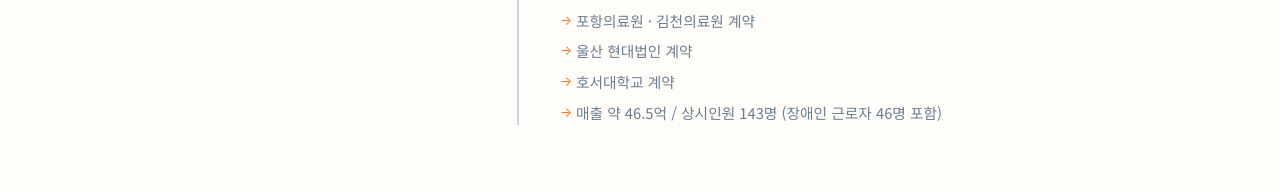
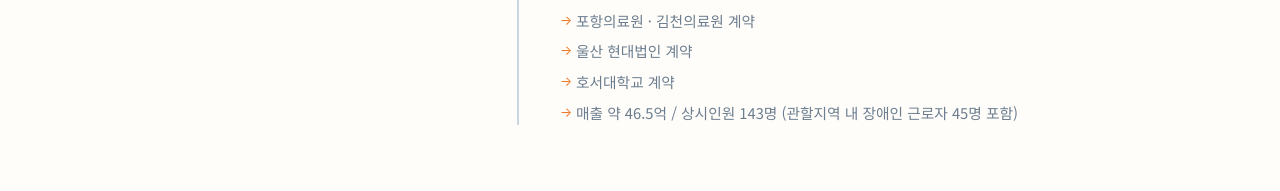
Before and after one commit to sanghoon00/haeon, a plain HTML site: page index.html in a window 1280 px wide. Shown: the part 5859-6050 px from the top of the page. Drawn offline with nearby package versions, Linux system fonts and the light colour scheme.

Commit message:
주요 연혁 장애인 근로자 표기 '관할지역 내 45명'으로 수정
Co-Authored-By: Claude Opus 5.5 <noreply@anthropic.com>
Claude-Session: https://claude.ai/code/session_01J37DFKcNZcUeAJwFxFtDBK

```diff
--- a/index.html
+++ b/index.html
@@ -987,7 +987,7 @@
                   <span class="tl-event">포항의료원 · 김천의료원 계약</span>
                   <span class="tl-event">울산 현대법인 계약</span>
                   <span class="tl-event">호서대학교 계약</span>
-                  <span class="tl-event">매출 약 46.5억 / 상시인원 143명 (장애인 근로자 46명 포함)</span>
+                  <span class="tl-event">매출 약 46.5억 / 상시인원 143명 (관할지역 내 장애인 근로자 45명 포함)</span>
                 </div>
               </div>
             </div>
```
